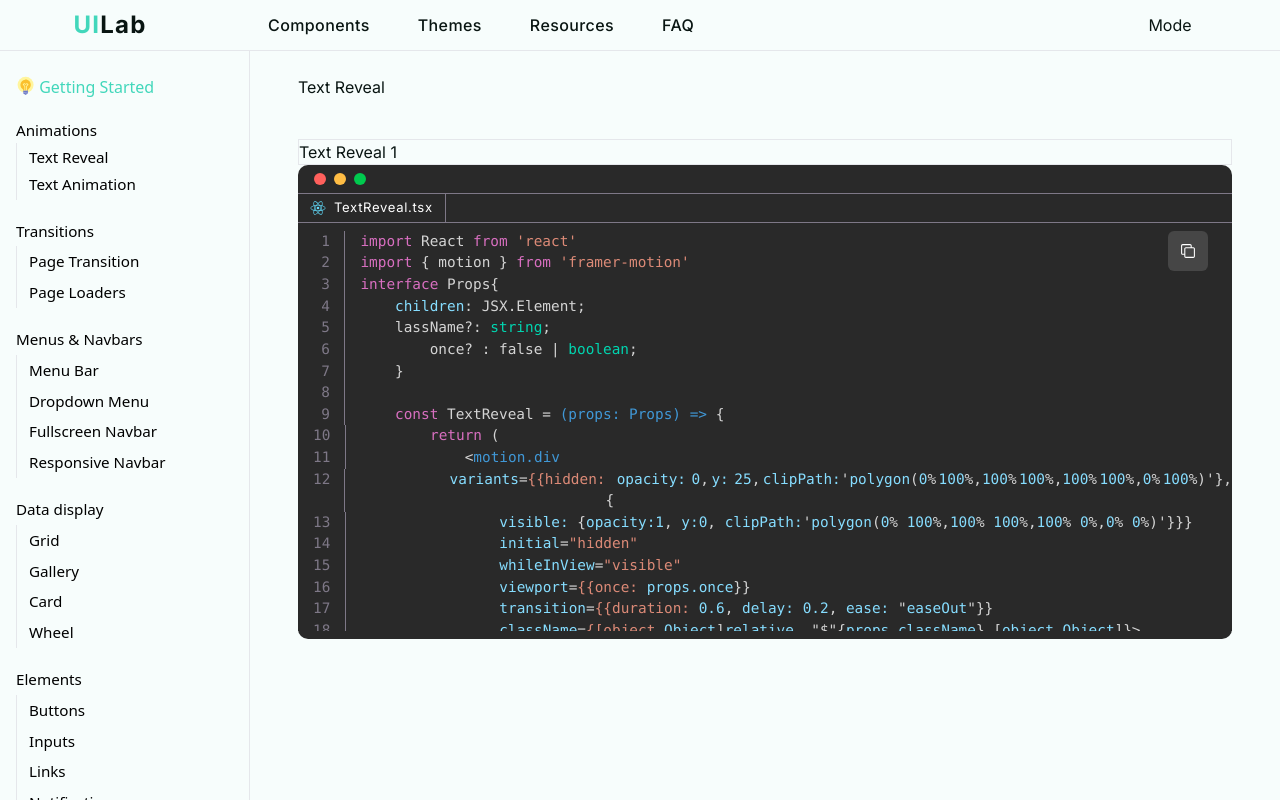
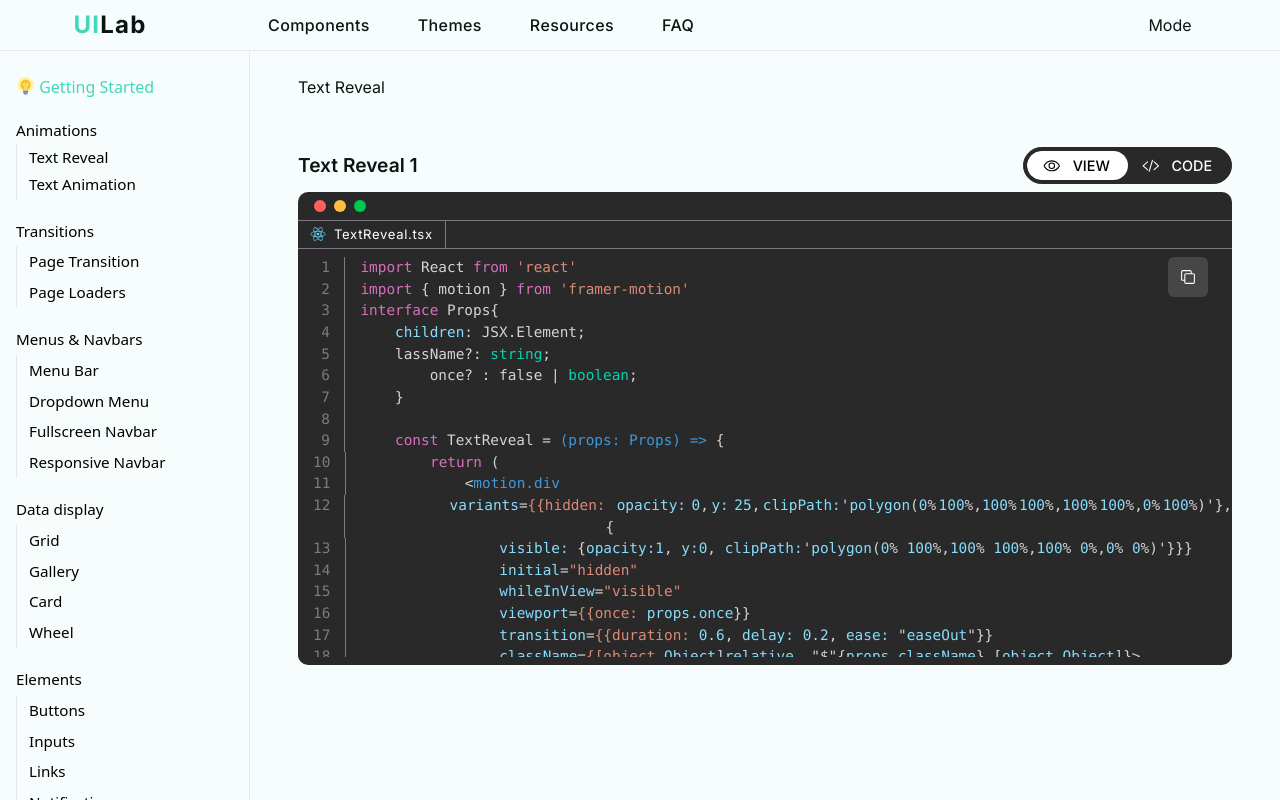
Before and after one commit to hosoocha20/uilab, a React (Vite) app: page /components/text-reveal in a window 1280 px wide. Built offline with nearby package versions, Linux system fonts and the light colour scheme.

Commit message:
ComponentView component - adding CodeSyntax component and styling toggling

```diff
--- a/src/components/TextReveal.tsx
+++ b/src/components/TextReveal.tsx
@@ -2,6 +2,7 @@ import React from "react";
 import SyntaxHighlighter from "react-syntax-highlighter"
 import { qtcreatorDark} from "react-syntax-highlighter/dist/esm/styles/hljs";
 import CodeSyntax from "../uiComponents/CodeSyntax";
+import ComponentView from "../uiComponents/ComponentView";
 
 const TextReveal = () => {
   const codeString =
@@ -37,7 +38,7 @@ export default TextReveal`;
     <div className="font-inter  flex-1 min-w-[calc(100vw-250px)] bg-background flex justify-center pt-6 pb-[5rem] px-[3rem] text-text">
         <div className=" w-[1200px] max-w-full  flex flex-col gap-[2.5rem]">
             <h1>Text Reveal</h1>
-                <CodeSyntax />
+            <ComponentView />
         </div>
     </div>
   );
--- a/src/uiComponents/CodeSyntax.tsx
+++ b/src/uiComponents/CodeSyntax.tsx
@@ -35,9 +35,6 @@ const CodeSyntax = () => {
   };
   return (
     <div>
-      <div className="border">
-        <h2>Text Reveal 1</h2>
-      </div>
       <div className=" w-full  flex gap-2  px-4 py-2  bg-seashell-950 rounded-t-[10px]">
         <div className="bg-[#ff605c] w-3 h-3 rounded-full"></div>
         <div className="bg-[#ffbd44] w-3 h-3 rounded-full"></div>
--- /dev/null
+++ b/src/uiComponents/ComponentView.tsx
@@ -0,0 +1,86 @@
+import React, { useState } from 'react'
+import { motion, useAnimationControls, Variants } from 'framer-motion';
+import CodeSyntax from './CodeSyntax'
+import { PiEye } from "react-icons/pi";
+import { IoCodeSlashOutline } from "react-icons/io5";
+
+const ComponentView = () => {
+    const [toggleView, setToggleView] = useState(true);
+    const controls = useAnimationControls();
+
+    const buttonVariants : Variants = {
+        'code1' : {
+            width: "100%" ,right: 0, top: 0, transition: { ease: "easeInOut" ,duration: 0.5 }
+        },
+        'code2': {left: "auto"},
+        'code3' : {width: "50%"},
+        'view' : {
+
+        },
+        'view1' : {
+            width: "100%" ,left: 0, top: 0, transition: { ease: "easeInOut" ,duration: 0.5 }
+        },
+        'view2': {right: "auto"},
+        'view3' : {width: "50%"},
+        'initial' : {scaleX: 1, left: 0, top: 0}
+    }
+    const textVariants1 : Variants = {
+        'active' : {color: '#000000', transition : {ease: "easeInOut",  duration: 0.5}},
+        'inactive' : {color: '#ffffff', transition : {ease: "easeInOut",duration: 0.3}}
+    }
+
+    const textVariants2 : Variants = {
+        'activePair' : {color: '#ffffff', transition : {ease: "easeInOut",  duration: 0.3}},
+        'inactivePair' : {color: '#000000', transition : {ease: "easeInOut",duration: 0.5}}
+    }
+
+    const sequenceToCode = async () => {
+        controls.start("inactivePair")
+        controls.start("inactive")
+        await controls.start("code1")
+        await controls.start("code2")
+        return controls.start("code3")
+    }
+    const sequenceToView = async () => {
+        controls.start("active")
+        controls.start("activePair")
+        await controls.start("view1")
+        await controls.start("view2")
+        return controls.start("view3")
+    }
+  return (
+    <div>
+        <div className='font-inter flex items-center justify-between py-2'>
+            <h3 className='font-semibold text-text text-[1.2rem]'>Text Reveal 1</h3>
+            <div className='border border-seashell-950 bg-seashell-950 flex py-[0.15rem] px-[0.18rem] rounded-[1.2rem]'>
+                <div className='flex relative rounded-[1rem] overflow-hidden'>
+                    <motion.div
+                    variants={buttonVariants}
+                    initial={"initial"}
+                    animate={controls}
+                    className='absolute  w-[50%] rounded-[1rem] h-full bg-white z-[0]'></motion.div>
+                    <motion.button
+                    variants={textVariants1}
+                    initial={"active"}
+                    animate={controls}
+                    className='flex-1 flex items-center gap-3 py-1 px-4 z-10 bg-transparent text-text' onClick={sequenceToView}>
+                        <PiEye className='text-[1.1rem]'/>
+                        <p className='text-[0.9rem] font-medium '>VIEW</p>
+                    </motion.button>
+                    <motion.button
+                        variants={textVariants2}
+                        initial={"activePair"}
+                        animate={controls}
+                    className='flex items-center flex-1 gap-3 py-1 px-4 z-10 bg-transparent text-white' onClick={sequenceToCode}>
+                        <IoCodeSlashOutline className='text-[1.1rem]'/>
+                        <p className='text-[0.9rem] font-medium  '>CODE</p>
+                    </motion.button>
+                </div>
+            </div>
+        </div>
+        <CodeSyntax />
+    </div>
+  )
+}
+
+export default ComponentView
```
